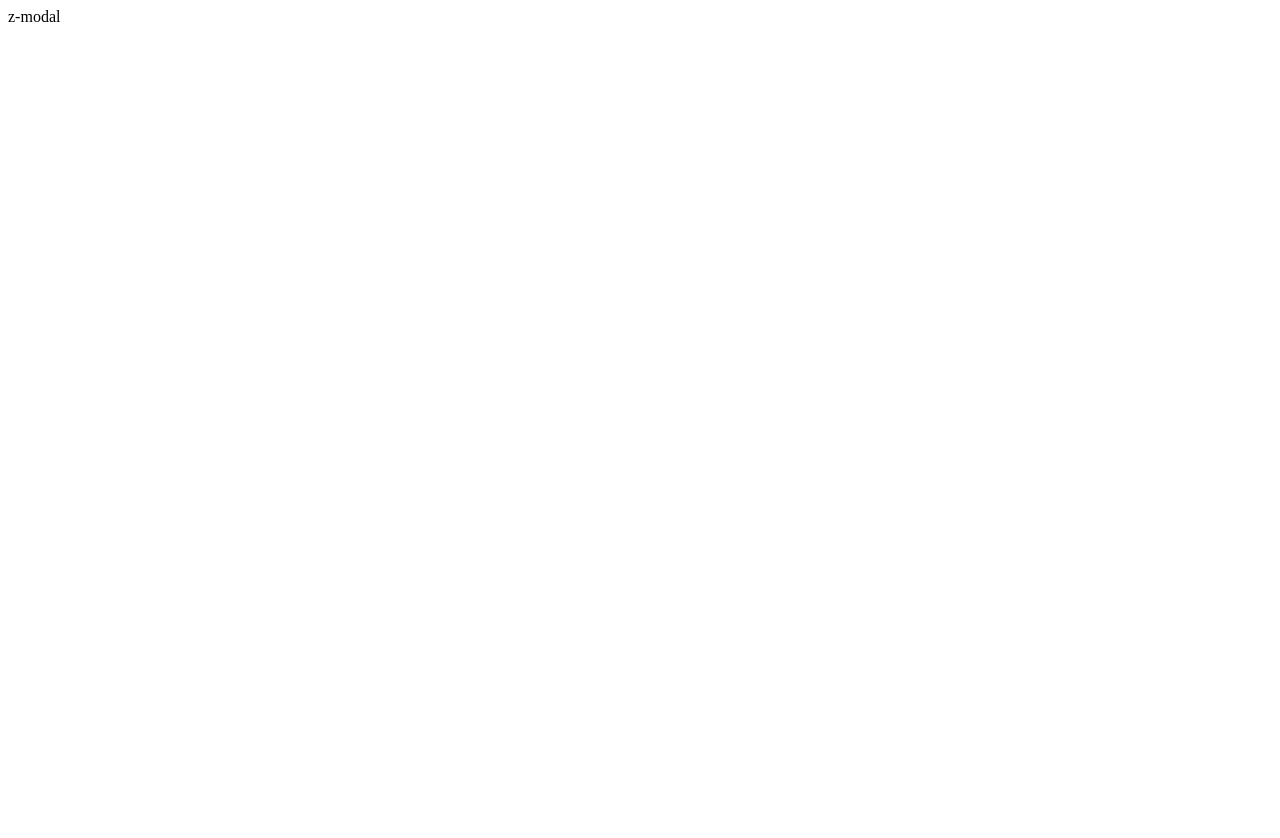
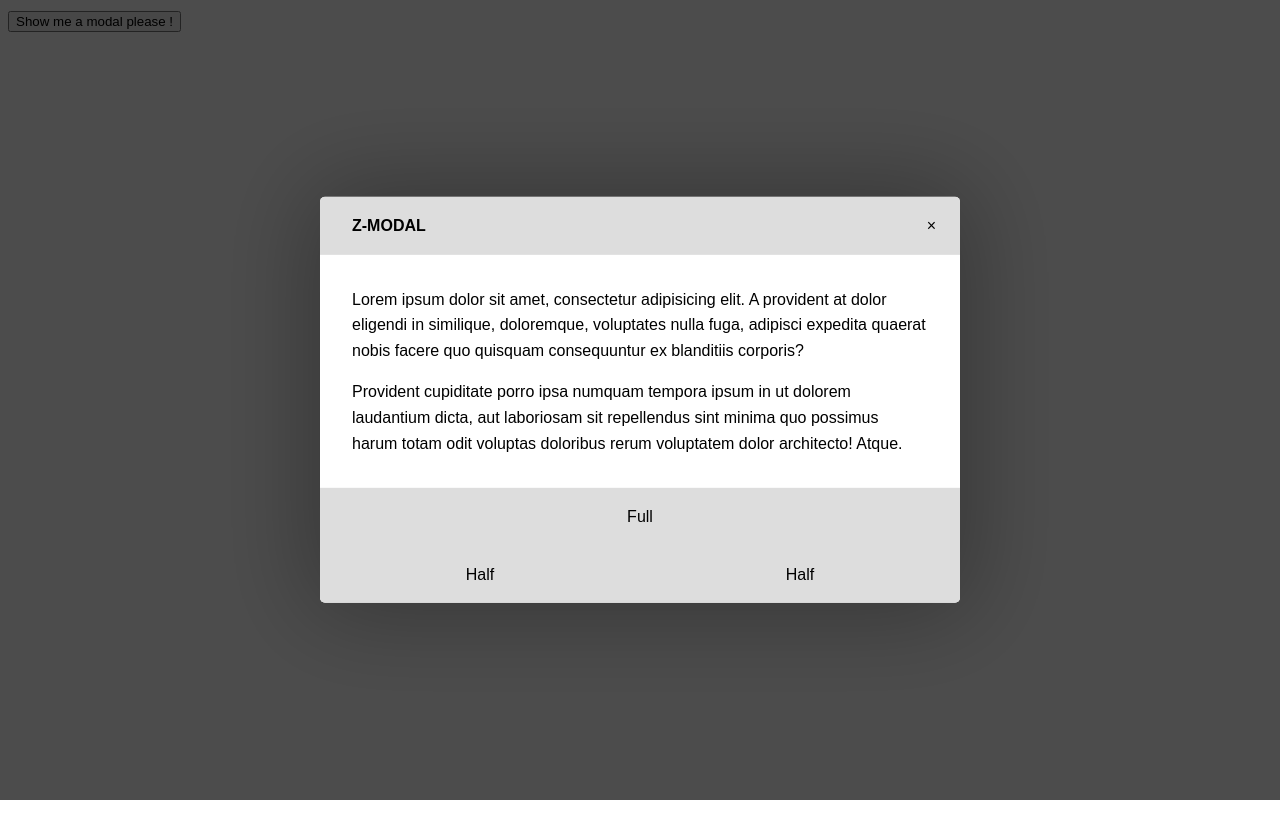
Before and after one commit to benavern/z-modal, a plain HTML site: page index.html in a window 1280 px wide. Shown: the top 838 px of the page. Before the commit the page ends 800 px from the top, so only its background shows below. Drawn offline with Linux system fonts and the light colour scheme.

Commit message:
design ok, began the js code ...

```diff
--- /dev/null
+++ b/app.js
@@ -0,0 +1,66 @@
+/**
+ * Z-MODAL
+ * By Benjamin Caradeuc (benjamin@caradeuc.info)
+ * benavern.github.io
+ */
+
+(function() {
+
+  // constructor
+  this.ZMODAL = function() {
+
+    // global element
+    this.closeBtn = null;
+
+    // defaults options
+    var defaults = {
+      className : "",
+      title : "Z-MODAL",
+      content : '<p>Thank you for using Z-Modal plugin.</p>\
+                <p>Author: <a href="http://caradeuc.info/">Benjamin Caradeuc</a></p>',
+      closeBtn : true,
+
+      btn : [
+        { label: "ok", half: false, close: true, callback:function() { console.log('Thank you for using Z-Modal plugin.'); } }
+      ]
+    }
+
+    if(arguments[0] && typeof arguments[0] === "object"){
+      this.options = __createOptions(defaults, arguments[0]);
+    }
+
+  }
+
+
+  // fonctions privées
+
+  function __createOptions(defaults, props){
+      // create the options object
+
+      var opt = defaults;
+      for (var prop in props){
+        if (props.hasOwnProperty(prop)) {
+          opt[prop] = props[prop];
+        }
+      }
+      return opt;
+  }
+
+  function __build() {
+
+  }
+
+  // fonctions publiquesS
+
+  this.ZMODAL.prototype.open = function() {
+    __build()
+  }
+  this.ZMODAL.prototype.close = function() {
+    __build()
+  }
+
+
+}());
+
+
+var test = new ZMODAL({title : "coucou", truc : "hhé"});
--- a/index.html
+++ b/index.html
@@ -1,10 +1,40 @@
 <!DOCTYPE html>
-<html lang="en">
+<html lang="fr">
 <head>
 	<meta charset="UTF-8">
-	<title>Document</title>
+	<title>Z-MODAL</title>
+	<link rel="stylesheet" href="style.css">
+
 </head>
 <body>
-	z-modal
+	<button class="btn">Show me a modal please !</button>
+
+	<div class="z-modal">
+		<div class="z-modal-box">
+			<div class="z-modal-header">
+				<div class="z-modal-title">Z-MODAL</div>
+				<div class="z-modal-close">&#215;</div>
+			</div>
+			<div class="z-modal-content">
+				<p>Lorem ipsum dolor sit amet, consectetur adipisicing elit. A provident at dolor eligendi in similique, doloremque, voluptates nulla fuga, adipisci expedita quaerat nobis facere quo quisquam consequuntur ex blanditiis corporis?</p>
+				<p>Provident cupiditate porro ipsa numquam tempora ipsum in ut dolorem laudantium dicta, aut laboriosam sit repellendus sint minima quo possimus harum totam odit voluptas doloribus rerum voluptatem dolor architecto! Atque.</p>
+			</div>
+
+			<div class="z-modal-footer">
+				<div class="z-modal-btn">
+					Full
+				</div>
+				<div class="z-modal-btn half">
+					Half
+				</div>
+				<div class="z-modal-btn half">
+					Half
+				</div>
+			</div>
+		</div>
+	</div>
+
+	<script src="app.js"></script>
+
 </body>
 </html>
--- /dev/null
+++ b/style.css
@@ -0,0 +1,131 @@
+/*================
+	RESET
+==================*/
+
+/**, *:before, *:after{
+	margin:0;
+	padding:0;
+	box-sizing: border-box;
+}
+h1, h2, h3, h4, h5, h6, p, ol, ul, li{
+	margin:0.5em 0;
+	display:block;
+}
+li{
+	display:list-item;
+}
+ul, ol{
+	margin-left:2rem;
+}
+
+html{
+	font-size:18px;
+}*/
+html *{
+	text-rendering: optimizeLegibility;
+	-webkit-font-smoothing: antialiased;
+	-moz-osx-font-smoothing: grayscale;
+}
+body{
+	font-family:sans-serif;
+	font-size:1rem;
+	line-height:1.6;
+}
+
+
+
+body{
+	height:2000px;
+}
+
+
+
+
+/*MODAL*/
+
+/*Positioning & overlay*/
+.z-modal div{
+	margin:0;
+	padding:0;
+	box-sizing: border-box;
+}
+
+.z-modal{
+	position: fixed;
+	top:0;
+	left:0;
+	bottom:0;
+	right:0;
+	background: rgba(0, 0, 0, 0.7);
+	z-index:9999;
+}
+
+/*the box*/
+.z-modal .z-modal-box{
+	background: #fff;
+	min-width:250px;
+	min-height:125px;
+	max-width:100%;
+	max-height:100%;
+
+	position:absolute;
+	top:50%;
+	left:50%;
+	-webkit-transform: translate(-50%, -50%);
+	transform: translate(-50%, -50%);
+
+	box-shadow: 0 0 100px 10px rgba(0,0,0, 0.3);
+	overflow:hidden;
+	border-radius:5px;
+}
+
+/*box header*/
+.z-modal .z-modal-box .z-modal-header{
+	background: #ddd;
+	position:relative;
+}
+.z-modal .z-modal-box .z-modal-header .z-modal-title{
+	padding:1rem 4rem 1rem 2rem;
+	font-weight:bold;
+}
+.z-modal .z-modal-box .z-modal-header .z-modal-close{
+	padding:1rem 1.5rem;
+	position:absolute;
+	top:0;
+	right:0;
+}
+.z-modal .z-modal-box .z-modal-header .z-modal-close:hover{
+	color:white;
+	background: #E22;
+	cursor: pointer;
+}
+
+/*box content*/
+.z-modal .z-modal-box .z-modal-content{
+	position:relative;
+	padding:1rem 2rem;
+}
+
+
+/*box footer*/
+.z-modal .z-modal-box .z-modal-footer{
+	position:relative;
+	font-size:0;
+	background: #ddd;
+}
+.z-modal .z-modal-box .z-modal-footer .z-modal-btn{
+	width:100%;
+	font-size:1rem;
+	padding:1rem;
+	text-align:center;
+	cursor:pointer;
+}
+.z-modal .z-modal-box .z-modal-footer .z-modal-btn:hover{
+	background: #aaa;
+	color:white;
+}
+
+.z-modal .z-modal-box .z-modal-footer .z-modal-btn.half{
+	width:50%;
+	display:inline-block;
+}
```
Also changed, not shown: 1 other file.
